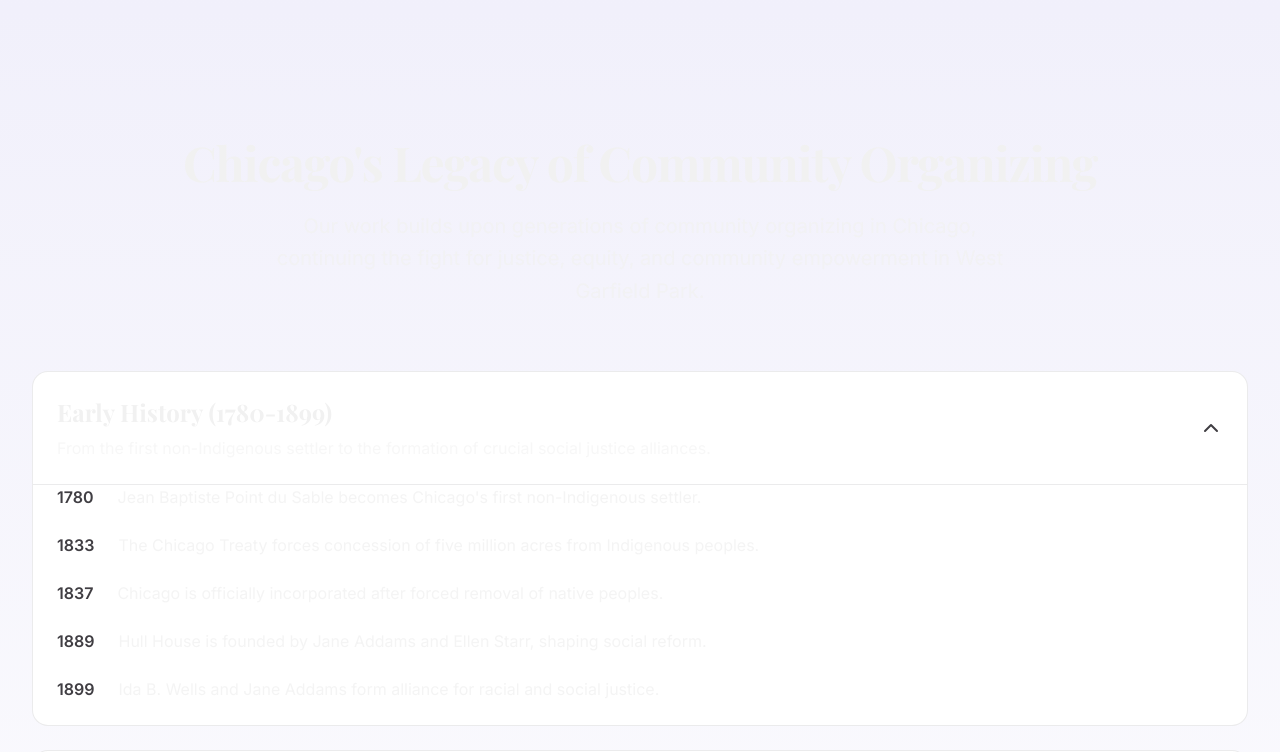
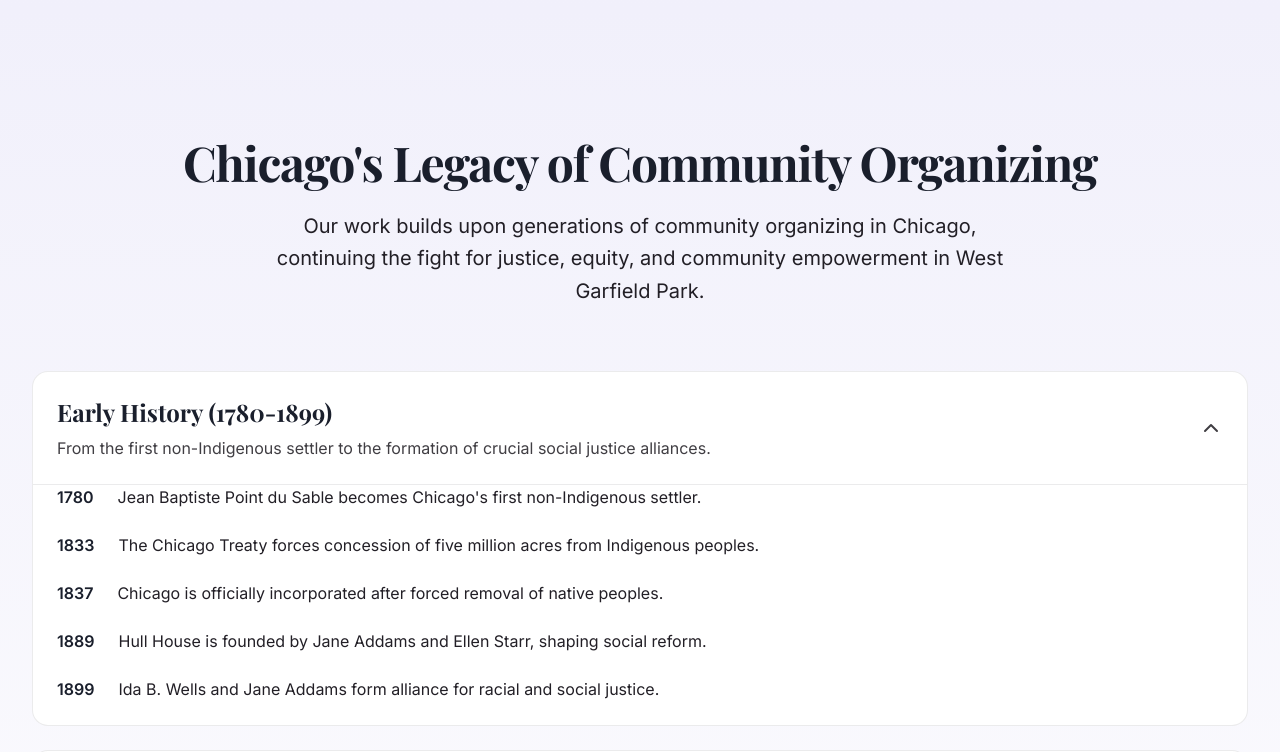
Before and after one commit to Cedwards90/legacy-connective-hub, a React (Vite) app: page / in a window 1280 px wide. Shown: the part 3420-4172 px from the top of the page. Built offline with nearby package versions, Linux system fonts and the light colour scheme.

Commit message:
Edit text for visibility improvements
[skip gpt_engineer]

```diff
--- a/src/components/ChicagoHistory.tsx
+++ b/src/components/ChicagoHistory.tsx
@@ -52,10 +52,10 @@ export const ChicagoHistory = () => {
     <section className="py-32 bg-gradient-to-b from-cream to-white" id="history">
       <div className="max-w-7xl mx-auto px-4 sm:px-6 lg:px-8">
         <div className="text-center mb-16">
-          <h2 className="text-4xl md:text-5xl font-bold text-primary mb-6 tracking-tight">
+          <h2 className="text-4xl md:text-5xl font-bold text-[#1A1F2C] mb-6 tracking-tight">
             Chicago's Legacy of Community Organizing
           </h2>
-          <p className="text-xl text-primary/80 max-w-3xl mx-auto leading-relaxed">
+          <p className="text-xl text-[#221F26] max-w-3xl mx-auto leading-relaxed">
             Our work builds upon generations of community organizing in Chicago, continuing the fight for justice, equity, and community empowerment in West Garfield Park.
           </p>
         </div>
@@ -71,8 +71,8 @@ export const ChicagoHistory = () => {
                 className="w-full p-6 flex items-center justify-between text-left hover:bg-cream/50 transition-colors"
               >
                 <div>
-                  <h3 className="text-2xl font-bold text-primary">{era.title}</h3>
-                  <p className="text-primary/60 mt-2">{era.description}</p>
+                  <h3 className="text-2xl font-bold text-[#1A1F2C]">{era.title}</h3>
+                  <p className="text-[#403E43] mt-2">{era.description}</p>
                 </div>
                 {expandedEra === era.id ? (
                   <ChevronUp className="w-6 h-6 text-secondary flex-shrink-0" />
@@ -89,8 +89,8 @@ export const ChicagoHistory = () => {
                         key={item.year}
                         className="flex gap-6 items-start animate-fade-up"
                       >
-                        <span className="font-bold text-secondary whitespace-nowrap">{item.year}</span>
-                        <p className="text-primary/80">{item.event}</p>
+                        <span className="font-bold text-[#1A1F2C] whitespace-nowrap">{item.year}</span>
+                        <p className="text-[#221F26]">{item.event}</p>
                       </div>
                     ))}
                     {era.image && (
@@ -101,7 +101,7 @@ export const ChicagoHistory = () => {
                             alt={era.image.alt}
                             className="w-full h-auto object-cover rounded-lg"
                           />
-                          <div className="mt-3 text-sm text-primary/60 text-center italic">
+                          <div className="mt-3 text-sm text-[#403E43] text-center italic">
                             {era.image.caption}
                           </div>
                         </div>
@@ -115,7 +115,7 @@ export const ChicagoHistory = () => {
         </div>
 
         <div className="mt-16 text-center">
-          <p className="text-lg text-primary/80 max-w-3xl mx-auto leading-relaxed">
+          <p className="text-lg text-[#221F26] max-w-3xl mx-auto leading-relaxed">
             The Legacy Families of West Garfield Park continues this rich tradition of community organizing, working to prevent displacement, prioritize safety, and build resources within our community. Together, we're writing the next chapter in Chicago's history of grassroots activism and community empowerment.
           </p>
         </div>
```
